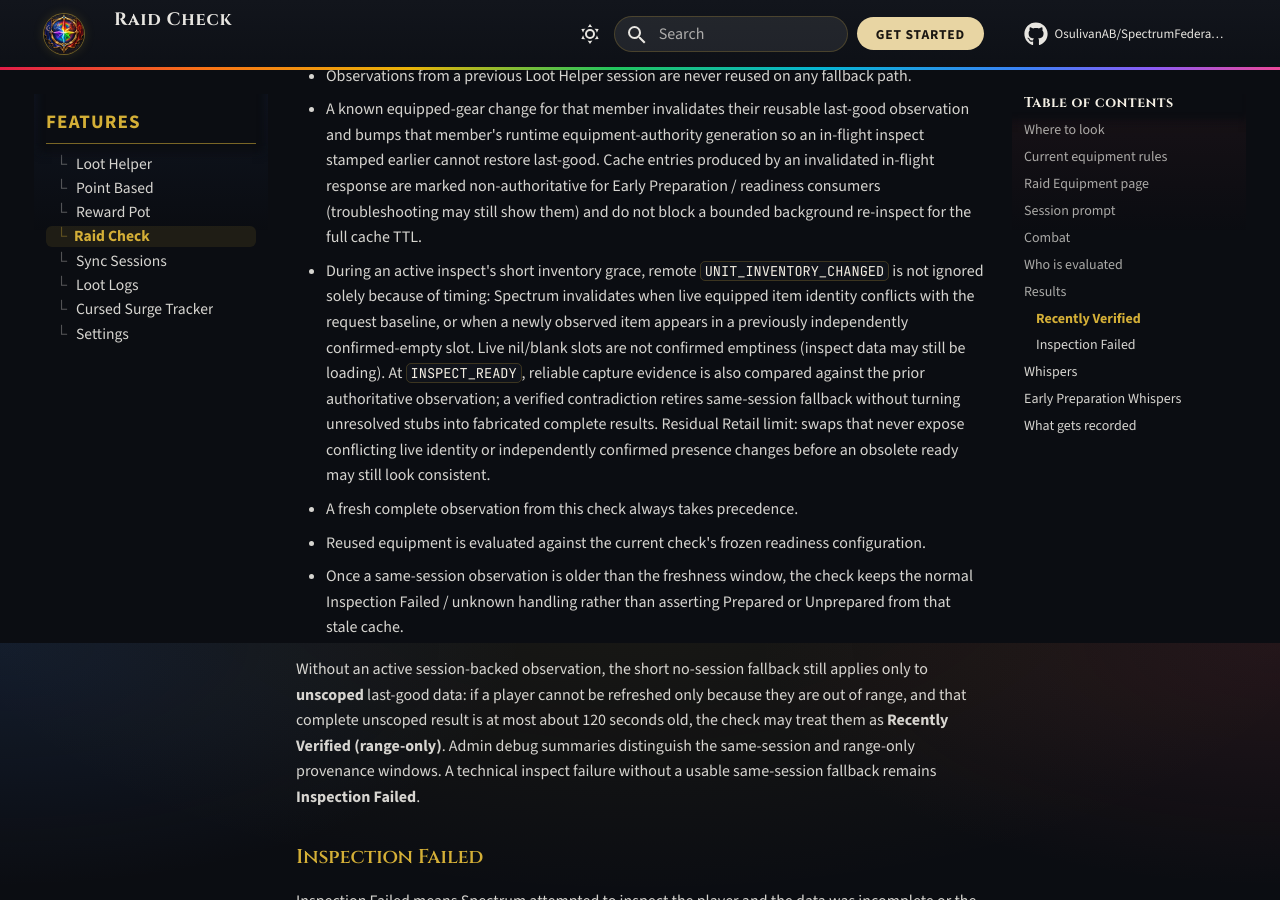
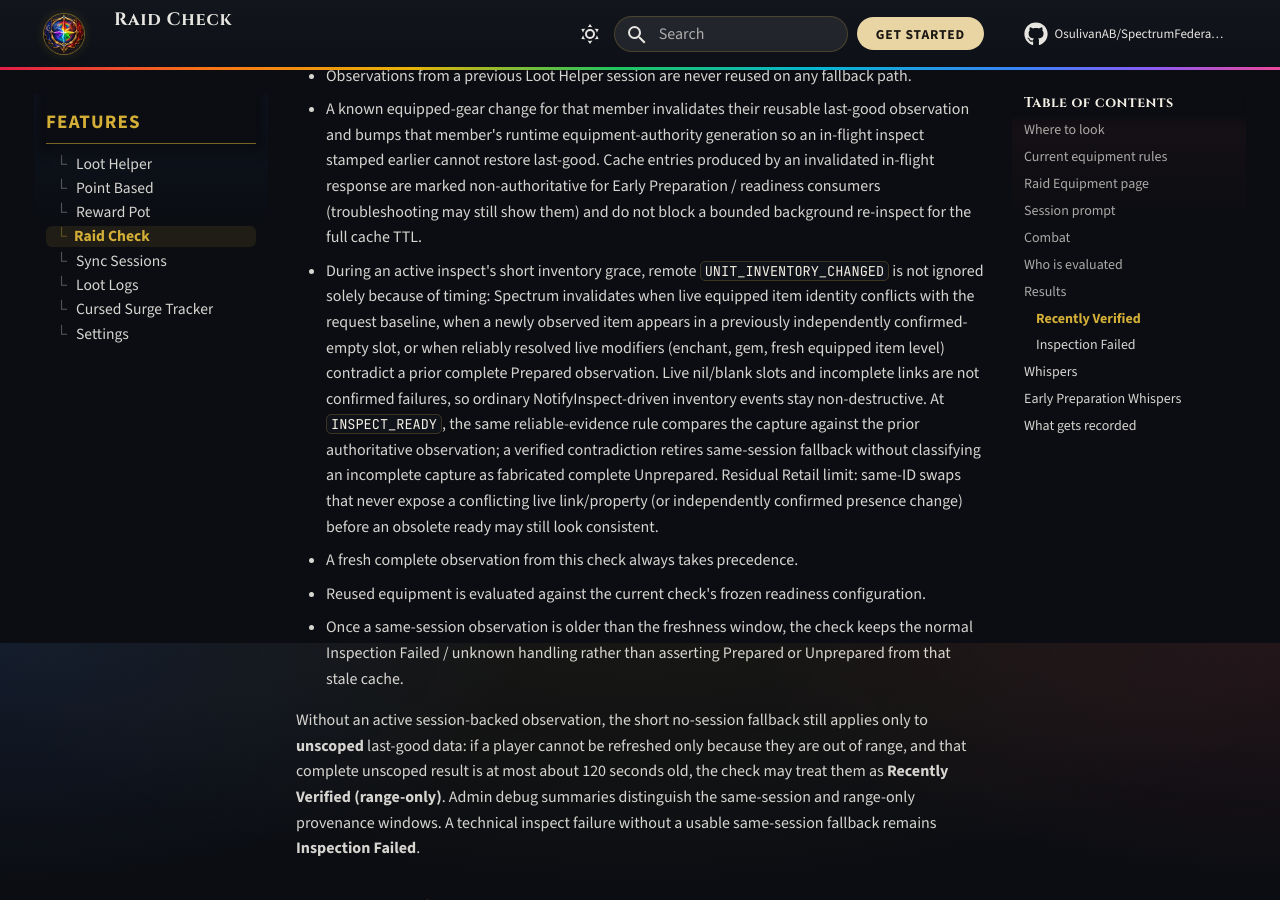
Before and after one commit to OsulivanAB/SpectrumFederation, an MkDocs documentation site: the page built from docs/features/raid-check.md, in a window 1280 px wide and 900 px high, scrolled down 3857 px. Built offline with MkDocs 1.6.1 and Material for MkDocs 9.7.7, drawn with Linux system fonts in a browser that asks for light colours; comment, search, counter and statistics services are not loaded.

Commit message:
fix(raid-check): retire fallback on reliable policy contradictions
Reuse one evidence rule for grace-time inventory events and INSPECT_READY:
independently resolved enchant/gem failures and fresh below-minimum item
level contradict prior Prepared lastGood, without treating stubs, copied
fills, or KeepKnown item-level carry-forward as proof.

Co-authored-by: Anthony <OsulivanAB@users.noreply.github.com>

```diff
--- a/docs/features/raid-check.md
+++ b/docs/features/raid-check.md
@@ -80,7 +80,7 @@ Rules that keep the fallback honest:
 - Incomplete or blended inspections are never treated as complete authoritative evidence. Every tracked blank is confirmed independently across distinct inspect generations; the whole capture stays non-authoritative while any blank is unconfirmed. Copying previously equipped items into a blank slot keeps the capture blended; after two independent blank inspects for that slot, the copied evidence is retired and the fresh empty slot is re-evaluated under policy (so a 1H→2H swap missed by inventory events can still become authoritative).
 - Observations from a previous Loot Helper session are never reused on any fallback path.
 - A known equipped-gear change for that member invalidates their reusable last-good observation and bumps that member's runtime equipment-authority generation so an in-flight inspect stamped earlier cannot restore last-good. Cache entries produced by an invalidated in-flight response are marked non-authoritative for Early Preparation / readiness consumers (troubleshooting may still show them) and do not block a bounded background re-inspect for the full cache TTL.
-- During an active inspect's short inventory grace, remote `UNIT_INVENTORY_CHANGED` is not ignored solely because of timing: Spectrum invalidates when live equipped item identity conflicts with the request baseline, or when a newly observed item appears in a previously independently confirmed-empty slot. Live nil/blank slots are not confirmed emptiness (inspect data may still be loading). At `INSPECT_READY`, reliable capture evidence is also compared against the prior authoritative observation; a verified contradiction retires same-session fallback without turning unresolved stubs into fabricated complete results. Residual Retail limit: swaps that never expose conflicting live identity or independently confirmed presence changes before an obsolete ready may still look consistent.
+- During an active inspect's short inventory grace, remote `UNIT_INVENTORY_CHANGED` is not ignored solely because of timing: Spectrum invalidates when live equipped item identity conflicts with the request baseline, when a newly observed item appears in a previously independently confirmed-empty slot, or when reliably resolved live modifiers (enchant, gem, fresh equipped item level) contradict a prior complete Prepared observation. Live nil/blank slots and incomplete links are not confirmed failures, so ordinary NotifyInspect-driven inventory events stay non-destructive. At `INSPECT_READY`, the same reliable-evidence rule compares the capture against the prior authoritative observation; a verified contradiction retires same-session fallback without classifying an incomplete capture as fabricated complete Unprepared. Residual Retail limit: same-ID swaps that never expose a conflicting live link/property (or independently confirmed presence change) before an obsolete ready may still look consistent.
 - A fresh complete observation from this check always takes precedence.
 - Reused equipment is evaluated against the current check's frozen readiness configuration.
 - Once a same-session observation is older than the freshness window, the check keeps the normal Inspection Failed / unknown handling rather than asserting Prepared or Unprepared from that stale cache.
```
Also changed, not shown: 2 other files.
